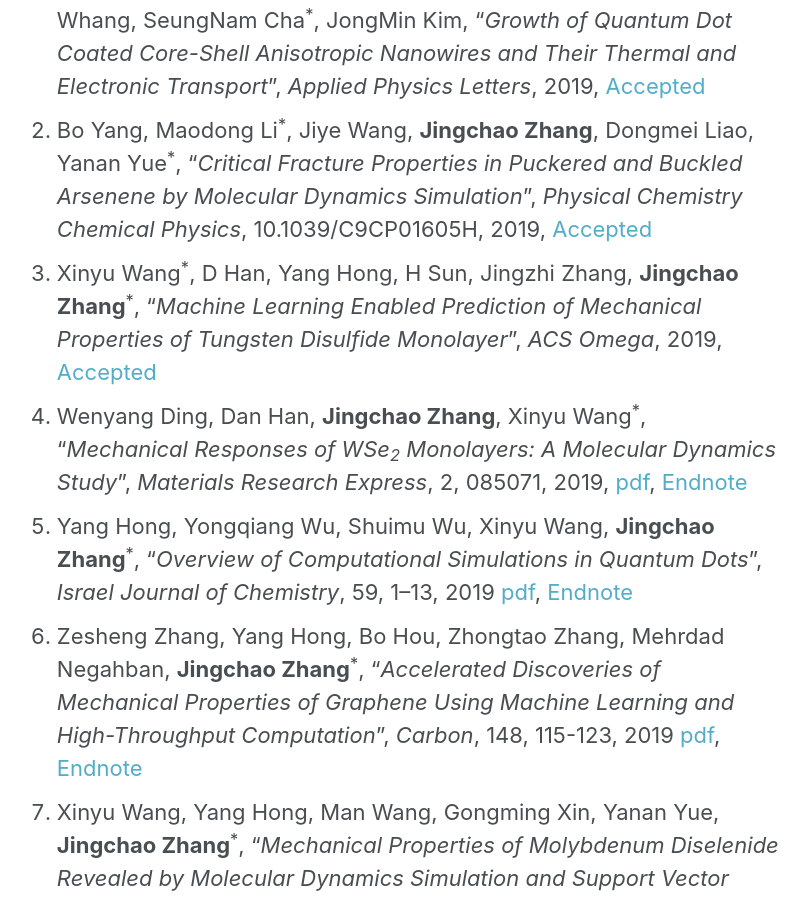
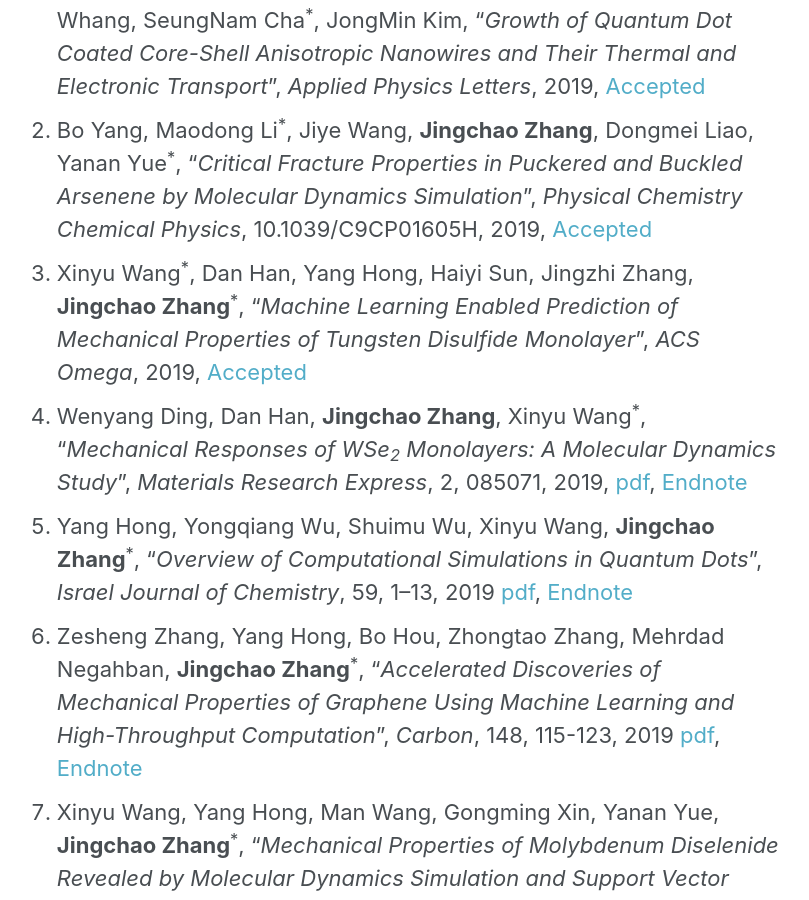
Before and after one commit to JingchaoZhang/JingchaoZhang.github.io, a Jekyll site: the page built from _pages/publications.md, in a window 1280 px wide and 900 px high, scrolled down 319 px. Shown: the whole window, without its empty margins (267-1076 px from the left). Built offline with Jekyll 4.4.1, drawn with Linux system fonts in a browser that asks for light colours.

Commit message:
Update publications.md

```diff
--- a/_pages/publications.md
+++ b/_pages/publications.md
@@ -9,7 +9,7 @@
 
 1. Bo Hou, Su-Ho Jung, **Jingchao Zhang**, Yang Hong, Byung-Sung Kim, Jung Inn Sohn, Eun-Kyung Lee, Byoung Lyong Choi, Dongmok Whang, SeungNam Cha<sup>\*</sup>, JongMin Kim, "_Growth of Quantum Dot Coated Core-Shell Anisotropic Nanowires and Their Thermal and Electronic Transport_", *Applied Physics Letters*, 2019, [Accepted]()
 1. Bo Yang, Maodong Li<sup>\*</sup>, Jiye Wang, **Jingchao Zhang**, Dongmei Liao, Yanan Yue<sup>\*</sup>, "_Critical Fracture Properties in Puckered and Buckled Arsenene by Molecular Dynamics Simulation_", *Physical Chemistry Chemical Physics*, 10.1039/C9CP01605H, 2019, [Accepted](https://pubs.rsc.org/en/content/articlelanding/2019/cp/c9cp01605h#!divAbstract)
-1. Xinyu Wang<sup>\*</sup>, D Han, Yang Hong, H Sun, Jingzhi Zhang, **Jingchao Zhang**<sup>\*</sup>, "_Machine Learning Enabled Prediction of Mechanical Properties of Tungsten Disulfide Monolayer_", *ACS Omega*, 2019, [Accepted]()
+1. Xinyu Wang<sup>\*</sup>, Dan Han, Yang Hong, Haiyi Sun, Jingzhi Zhang, **Jingchao Zhang**<sup>\*</sup>, "_Machine Learning Enabled Prediction of Mechanical Properties of Tungsten Disulfide Monolayer_", *ACS Omega*, 2019, [Accepted]()
 1. Wenyang Ding, Dan Han, **Jingchao Zhang**, Xinyu Wang<sup>\*</sup>, "_Mechanical Responses of WSe<sub>2</sub> Monolayers: A Molecular Dynamics Study_", *Materials Research Express*, 2, 085071, 2019, [pdf](https://drive.google.com/file/d/12c0kijqGKKUxgNFdALvV62PjyUHDUj0R/view?usp=sharing), [Endnote](https://drive.google.com/uc?export=download&id=1ZCex0B-9K3aWD8rpYC92Hi9k9hxvs1mi)
 1. Yang Hong, Yongqiang Wu, Shuimu Wu, Xinyu Wang, **Jingchao Zhang**<sup>\*</sup>, "_Overview of Computational Simulations in Quantum Dots_", *Israel Journal of Chemistry*, 59, 1–13, 2019 [pdf](https://drive.google.com/file/d/14MZ9eGvzLXFkTjf9m713s-8ooDSlySMd/view?usp=sharing), [Endnote](https://drive.google.com/uc?export=download&id=11IbuYseV9TjA5so-vHovLT9ubQ1G5U4H)
 1. Zesheng Zhang, Yang Hong, Bo Hou, Zhongtao Zhang, Mehrdad Negahban, **Jingchao Zhang**<sup>\*</sup>, "_Accelerated Discoveries of Mechanical Properties of Graphene Using Machine Learning and High-Throughput Computation_", *Carbon*, 148, 115-123, 2019 [pdf](https://drive.google.com/file/d/135cjpy0XeG1xwKV36J-Po_XvT4CtbtMK/view?usp=sharing), [Endnote](https://drive.google.com/uc?export=download&id=1ixkfDtvS0PK2id4dCfvVZWeD0Sae-Cz0)
```
